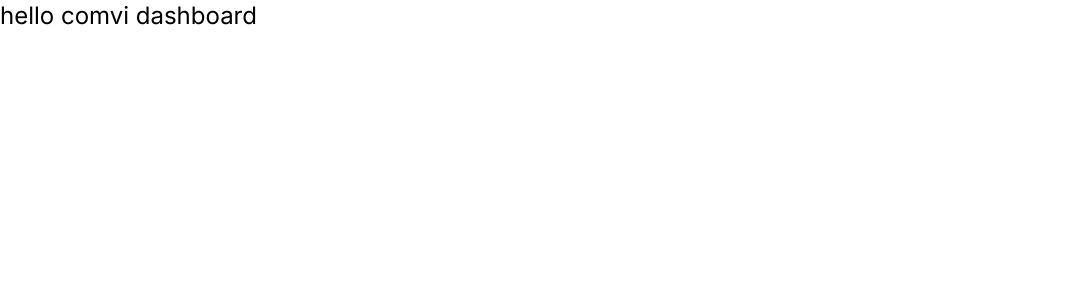
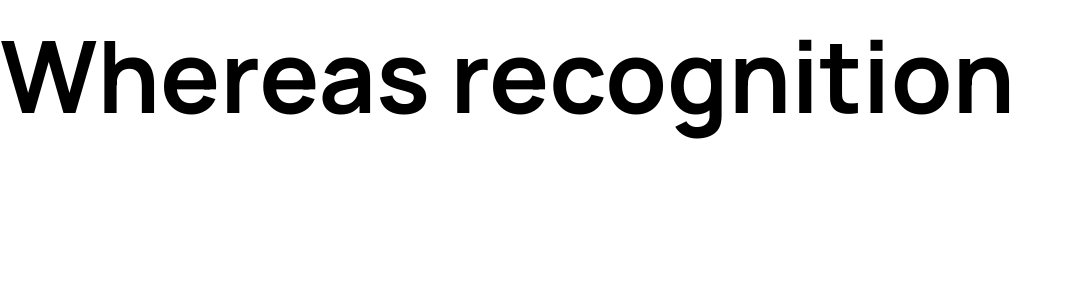
Before and after one commit to ZeetGeek/Comvi-Dashboard, a Next.js app: page / in a window 1280 px wide. Shown: the top 300 px of the page, without its empty margins (0-1071 px from the left). Built offline with nearby package versions, Linux system fonts and the light colour scheme.

Commit message:
initialize colors and fonts

```diff
--- a/src/app/layout.js
+++ b/src/app/layout.js
@@ -1,7 +1,7 @@
-import { Inter } from "next/font/google";
+import { Manrope } from "next/font/google";
 import "../styles/globals.scss";
 
-const inter = Inter({ subsets: ["latin"] });
+const manrope = Manrope({ weight: ["200", "300", "400", "500", "600", "700", "800"], style: ["normal"], subsets: ["latin"], display: "swap", variable: "--font-manrope" });
 
 export const metadata = {
 	title: "Create Next App",
@@ -11,7 +11,7 @@ export const metadata = {
 export default function RootLayout({ children }) {
 	return (
 		<html lang='en'>
-			<body className={inter.className}>{children}</body>
+			<body className={manrope.className}>{children}</body>
 		</html>
 	);
 }
--- a/src/app/page.js
+++ b/src/app/page.js
@@ -3,7 +3,7 @@ import Image from "next/image";
 export default function Home() {
 	return (
 		<>
-			<h1 className='text-2xl'>hello comvi dashboard</h1>
+			<h1 className='text-[100px] font-bold font-manrope'>Whereas recognition</h1>
 		</>
 	);
 }
--- a/tailwind.config.js
+++ b/tailwind.config.js
@@ -3,6 +3,34 @@ module.exports = {
 	content: ["./src/pages/**/*.{js,ts,jsx,tsx,mdx}", "./src/components/**/*.{js,ts,jsx,tsx,mdx}", "./src/app/**/*.{js,ts,jsx,tsx,mdx}"],
 	theme: {
 		extend: {
+			// custom fonts
+			fontFamily: {
+				manrope: "(var(--font-manrope))",
+			},
+
+			// custom colors
+			colors: {
+				// primary color
+				primary: "#036666",
+				"primary-light": "#15CAB8",
+				"primary-lighten": "#F4FFFF",
+				"primary-lightest": "#EBF0ED",
+
+				// secondary color
+				secondary: "#FF8548",
+
+				// actions colors
+				warning: "#FEC600",
+				"warning-light": "#FFFBF0",
+				danger: "#E2362F",
+				"danger-light": "#FFF3F4",
+				info: "#44A6E9",
+				"info-light": "#F1F7FF",
+
+				// light color
+				light: "#fafafa",
+			},
+
 			backgroundImage: {
 				"gradient-radial": "radial-gradient(var(--tw-gradient-stops))",
 				"gradient-conic": "conic-gradient(from 180deg at 50% 50%, var(--tw-gradient-stops))",
```
